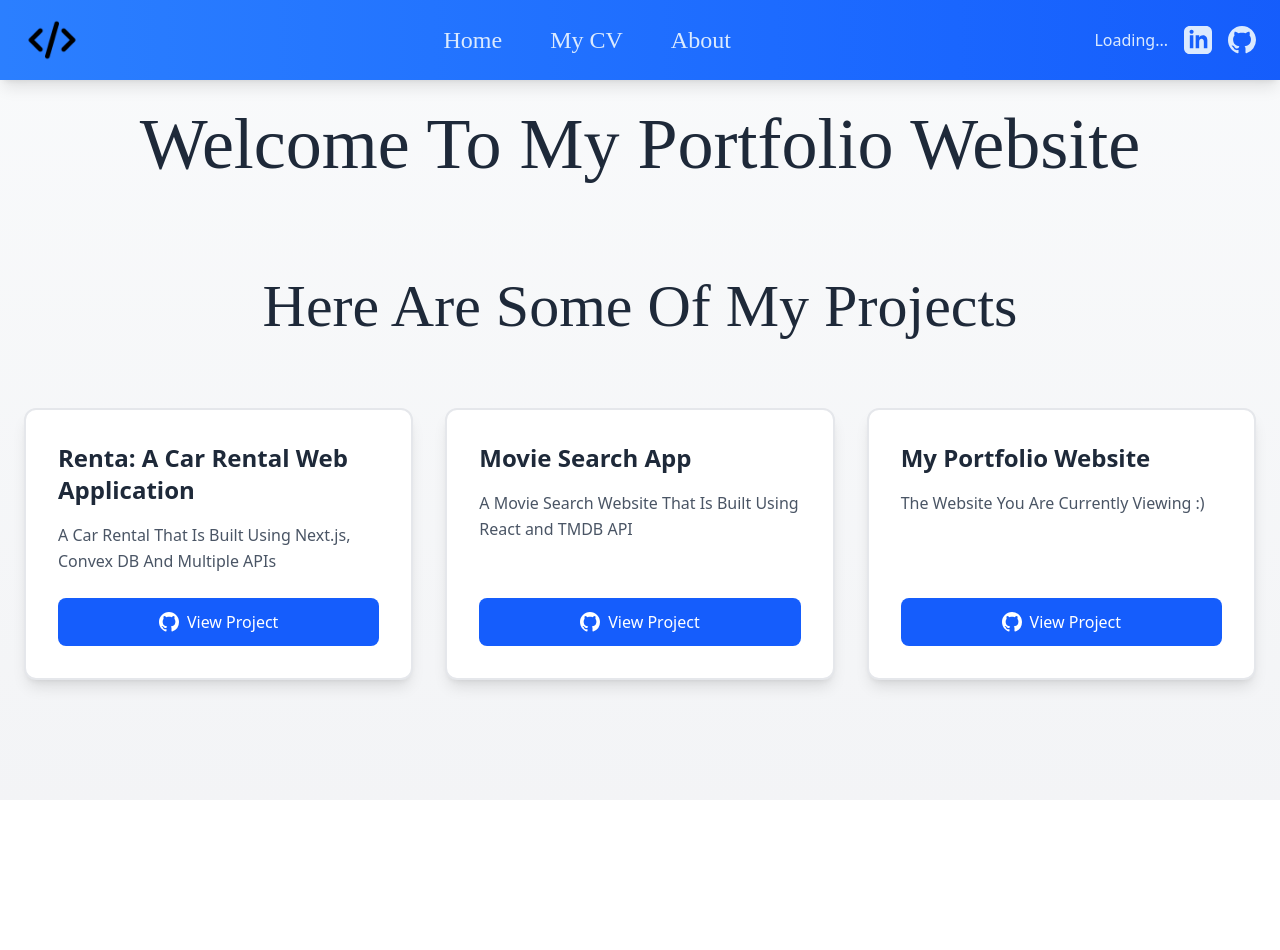
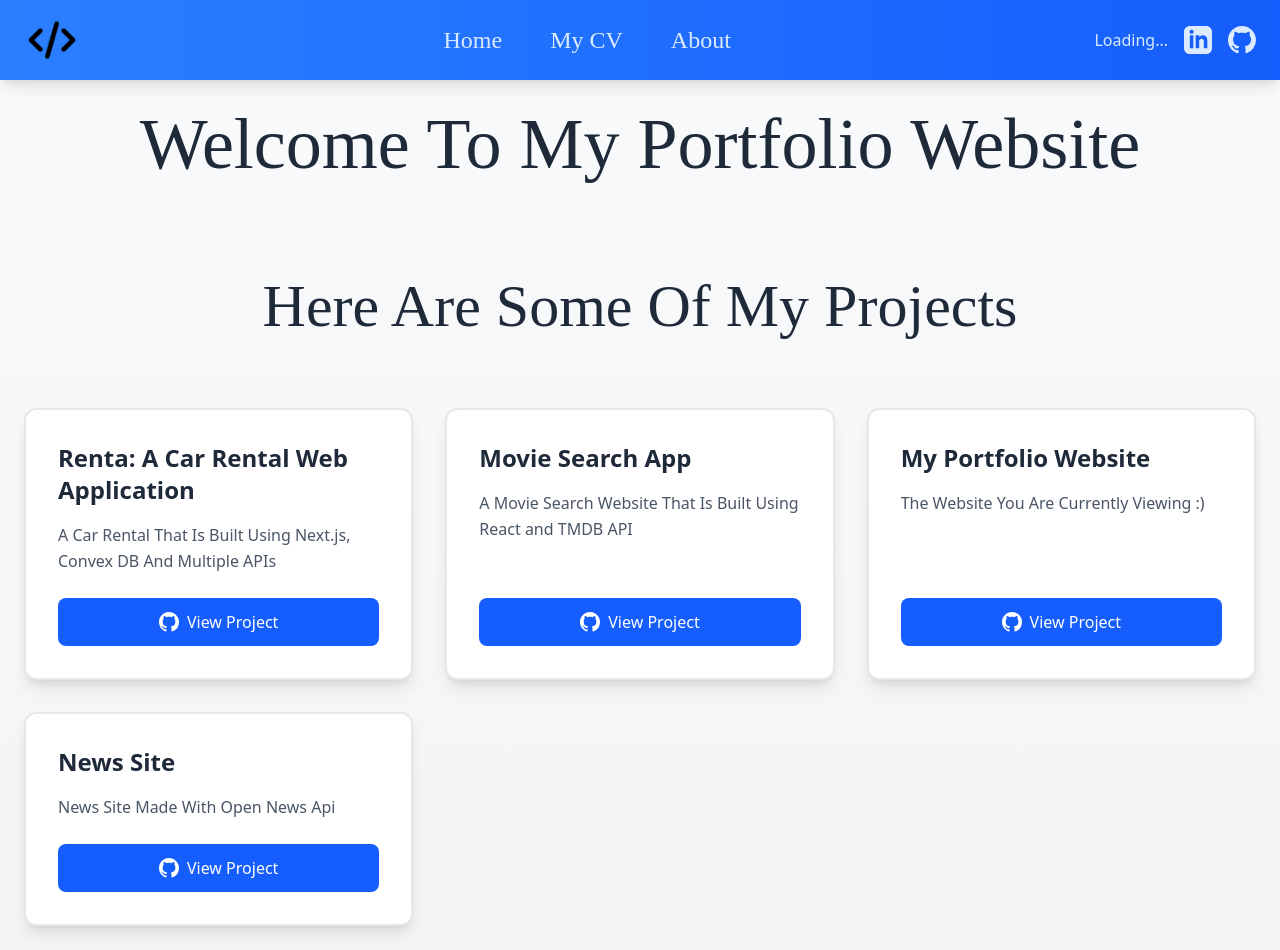
Before and after one commit to osman-m00/personal, a React app: page / in a window 1280 px wide. Before the commit the page ends 800 px from the top, so only its background shows below. Built offline with nearby package versions, Linux system fonts and the light colour scheme; no server answers; the HTML template or start-up script is replaced by a standard one.

Commit message:
new project card added

```diff
--- a/src/projectData.js
+++ b/src/projectData.js
@@ -10,7 +10,11 @@ const projects = [
     title: "My Portfolio Website",
     description: "The Website You Are Currently Viewing :)",
     link: "https://github.com/osman-m00/personal"
- }
+ }, {
+   title: "News Site",
+   description: "News Site Made With Open News Api",
+   link: "https://github.com/osman-m00/News-Site"
+}
   ];
 
   export default projects;
```
